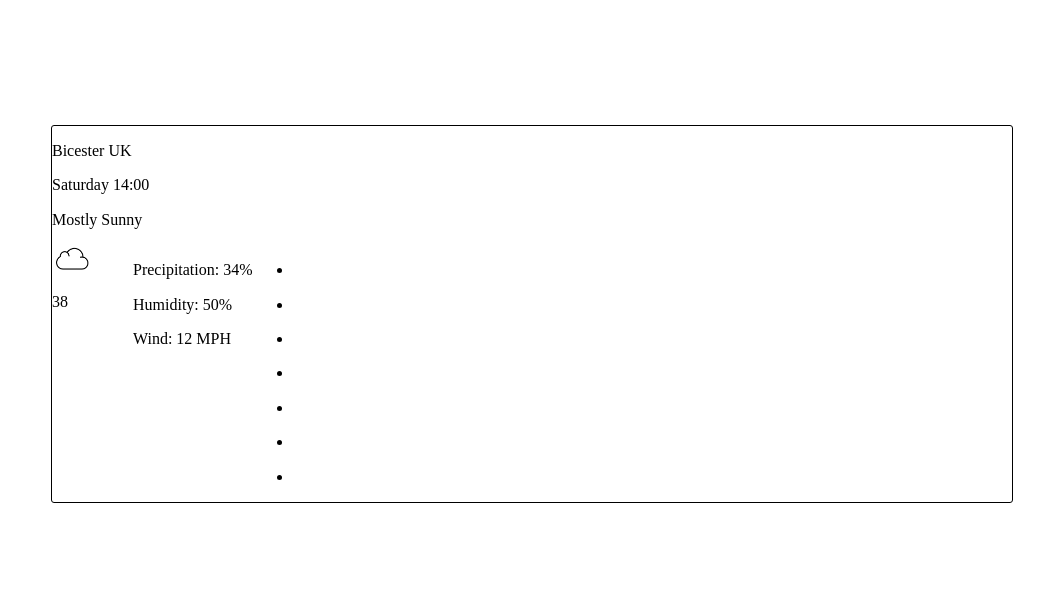
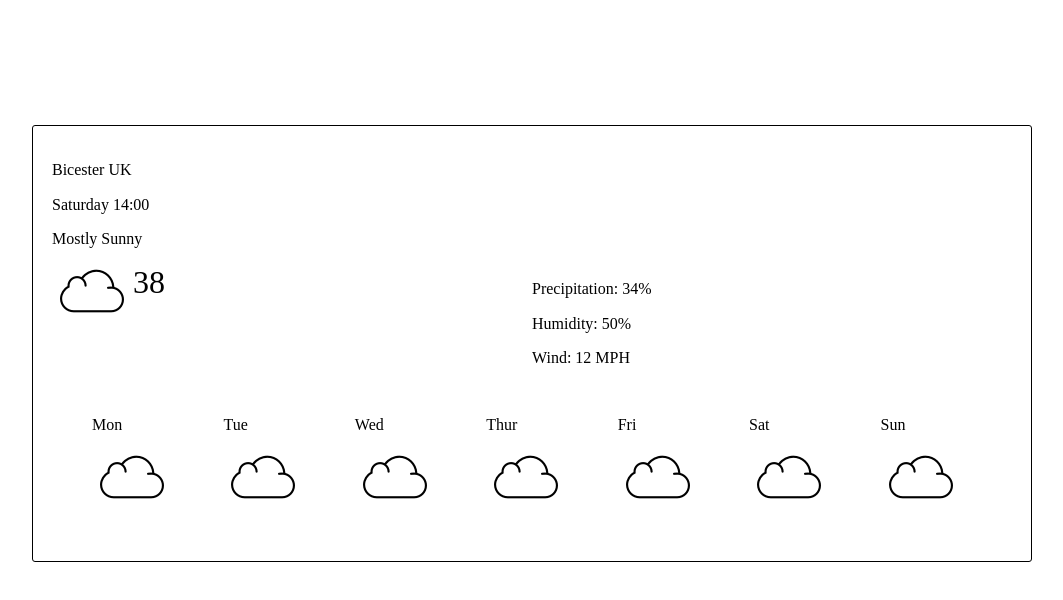
Before and after one commit to mindtocloud/weather_app, a plain HTML site: page index.html in a window 1280 px wide. Shown: the whole page, without its empty margins (108-1171 px from the left). Drawn offline with nearby package versions, Linux system fonts and the light colour scheme.

Commit message:
added css styles

```diff
--- a/css/main.css
+++ b/css/main.css
@@ -3,6 +3,11 @@ div#card {
   margin: 125px auto 0;
   width: 75%;
   border-radius: 3px;
+  padding: 1.2em;
+}
+
+.temp {
+	margin: 0;
 }
 
 
@@ -11,10 +16,26 @@ div#card {
 	flex-wrap: wrap;
 }
 
-.location {
+.location, .weather-details, .days {
 	flex-basis: 100%;
 }
 
-.weather-details > img, .weather-details > p {
+.weather-details > img, .weather-details > p, .weather-details .panel {
 	width: 50%;
 }
+
+.weather-details .panel:first-of-type {
+	align-items: flex-start;
+}
+
+.temp {
+	font-size: 2em;
+}
+
+ul.days-list li {
+	flex-basis: calc( 100% / 7 );
+}
+
+ul.days-list {
+	list-style-type: none;
+}
--- a/index.html
+++ b/index.html
@@ -29,14 +29,16 @@
 
 				</div>
 
-				<div class="weather-details">
+				<div class="f weather-details">
+
+					<div class="f panel">
 
 						<img src="images/cloud.png" alt="" class="icon">
 						<p class="temp">38</p>
 
 					</div>
 
-				<div>
+					<div class="panel">
 
 						<p class="precipitation">Precipitation: <span class="value">34%</span></p>
 						<p class="humidity">Humidity: <span class="value">50%</span></p>
@@ -44,14 +46,17 @@
 
 					</div>
 
-				<div>
+				</div>
 
-					<ul class="days">
+
+				<div class="days">
+
+					<ul class="f days-list">
 
 						<li class="day1">
 
-							<p class="day-short"></p>
-							<img src="" alt="">
+							<p class="day-short">Mon</p>
+							<img src="images/cloud.png" alt="">
 							<p class="temp-high"></p>
 							<p class="temp-low"></p>
 
@@ -59,8 +64,8 @@
 
 						<li class="day2">
 
-							<p class="day-short"></p>
-							<img src="" alt="">
+							<p class="day-short">Tue</p>
+							<img src="images/cloud.png" alt="">
 							<p class="temp-high"></p>
 							<p class="temp-low"></p>
 
@@ -68,8 +73,8 @@
 
 						<li class="day3">
 
-							<p class="day-short"></p>
-							<img src="" alt="">
+							<p class="day-short">Wed</p>
+							<img src="images/cloud.png" alt="">
 							<p class="temp-high"></p>
 							<p class="temp-low"></p>
 
@@ -77,8 +82,8 @@
 
 						<li class="day4">
 
-							<p class="day-short"></p>
-							<img src="" alt="">
+							<p class="day-short">Thur</p>
+							<img src="images/cloud.png" alt="">
 							<p class="temp-high"></p>
 							<p class="temp-low"></p>
 
@@ -86,8 +91,8 @@
 
 						<li class="day5">
 
-							<p class="day-short"></p>
-							<img src="" alt="">
+							<p class="day-short">Fri</p>
+							<img src="images/cloud.png" alt="">
 							<p class="temp-high"></p>
 							<p class="temp-low"></p>
 
@@ -95,16 +100,16 @@
 
 						<li class="day6">
 
-							<p class="day-short"></p>
-							<img src="" alt="">
+							<p class="day-short">Sat</p>
+							<img src="images/cloud.png" alt="">
 							<p class="temp-high"></p>
 							<p class="temp-low"></p>
 						</li>
 
 						<li class="day7">
 
-							<p class="day-short"></p>
-							<img src="" alt="">
+							<p class="day-short">Sun</p>
+							<img src="images/cloud.png" alt="">
 							<p class="temp-high"></p>
 							<p class="temp-low"></p>
 
```
Lines whose indentation alone changed are shown as unchanged.
